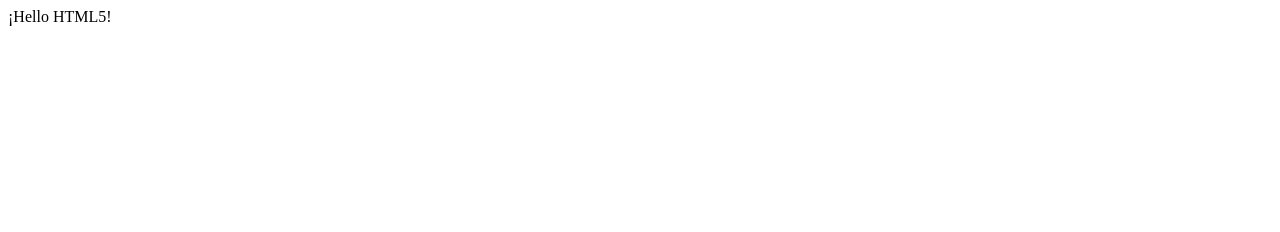
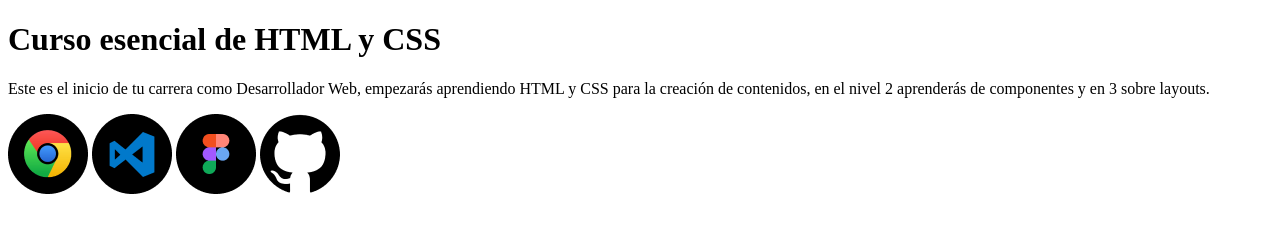
Before and after one commit to CerezoDaniela/esencial-html-css, a plain HTML site: page index.html in a window 1280 px wide. Drawn offline with Linux system fonts and the light colour scheme.

Commit message:
Se agregaron imágenes de los logos del setup

```diff
--- a/index.html
+++ b/index.html
@@ -3,9 +3,17 @@
 <head>
   <meta charset="UTF-8">
   <meta name="viewport" content="width=device-width, initial-scale=1.0">
-  <title>Document</title>
+  <title>El blog de Danny</title>
 </head>
 <body>
-¡Hello HTML5!
+  <h1>Curso esencial de HTML y CSS</h1>
+  <p>Este es el inicio de tu carrera como Desarrollador Web, empezarás aprendiendo HTML y CSS para la creación de contenidos,
+  en el nivel 2 aprenderás de componentes y en 3 sobre layouts.</p>
+  <img src="images/google-chrome.png" alt="Logo del navegador Google Chrome" title="Logo del navegador Google Chrome">
+  <img src="images/visual-studio-code.png" alt="Logo del editor de código Visual Studio Code" title="Logo del editor de código Visual Studio Code">
+  <img src="images/figma.png" alt="Logo de Figma" title="Logo de Figma">
+  <img src="images/github.png" alt="Logo de GitHub" title="Logo de GitHub">
+
+
 </body>
 </html>
```
Also changed, not shown: images/figma.png (added), images/github.png (added), images/google-chrome.png (added), images/visual-studio-code.png (added).
